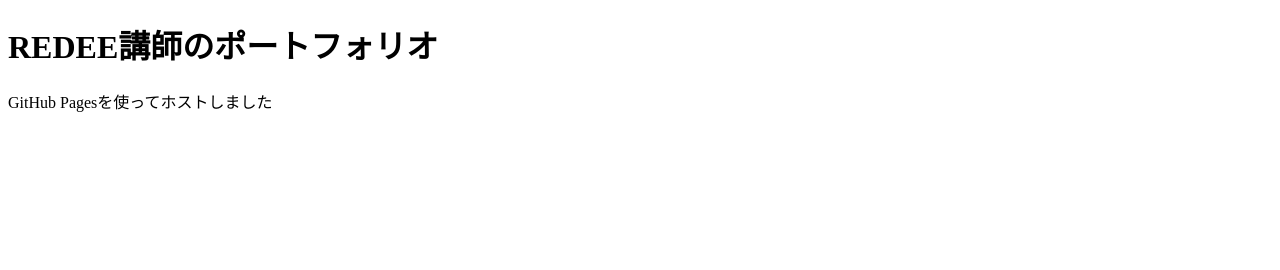
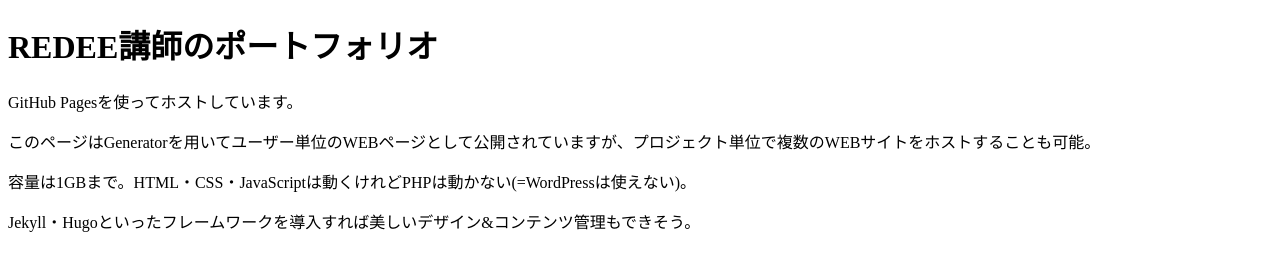
Before and after one commit to tdkazuma/tdkazuma.github.io, a plain HTML site: page index.html in a window 1280 px wide. Drawn offline with Linux system fonts and the light colour scheme.

Commit message:
Update index.html

```diff
--- a/index.html
+++ b/index.html
@@ -2,6 +2,9 @@
 <html>
 <body>
 <h1>REDEE講師のポートフォリオ</h1>
-<p>GitHub Pagesを使ってホストしました</p>
+<p>GitHub Pagesを使ってホストしています。</p>
+<p>このページはGeneratorを用いてユーザー単位のWEBページとして公開されていますが、プロジェクト単位で複数のWEBサイトをホストすることも可能。</p>
+<p>容量は1GBまで。HTML・CSS・JavaScriptは動くけれどPHPは動かない(=WordPressは使えない)。</p>
+<p>Jekyll・Hugoといったフレームワークを導入すれば美しいデザイン&コンテンツ管理もできそう。</p>
 </body>
 </html>
```
